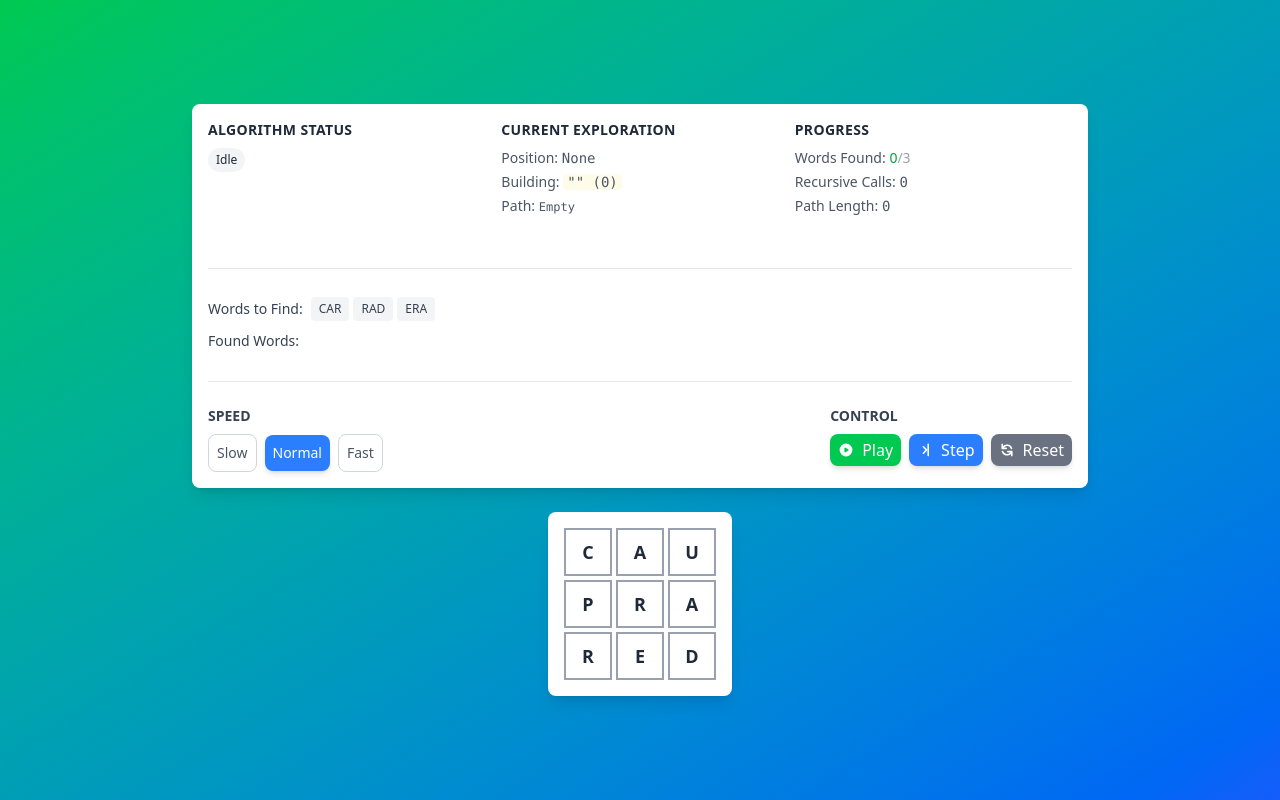
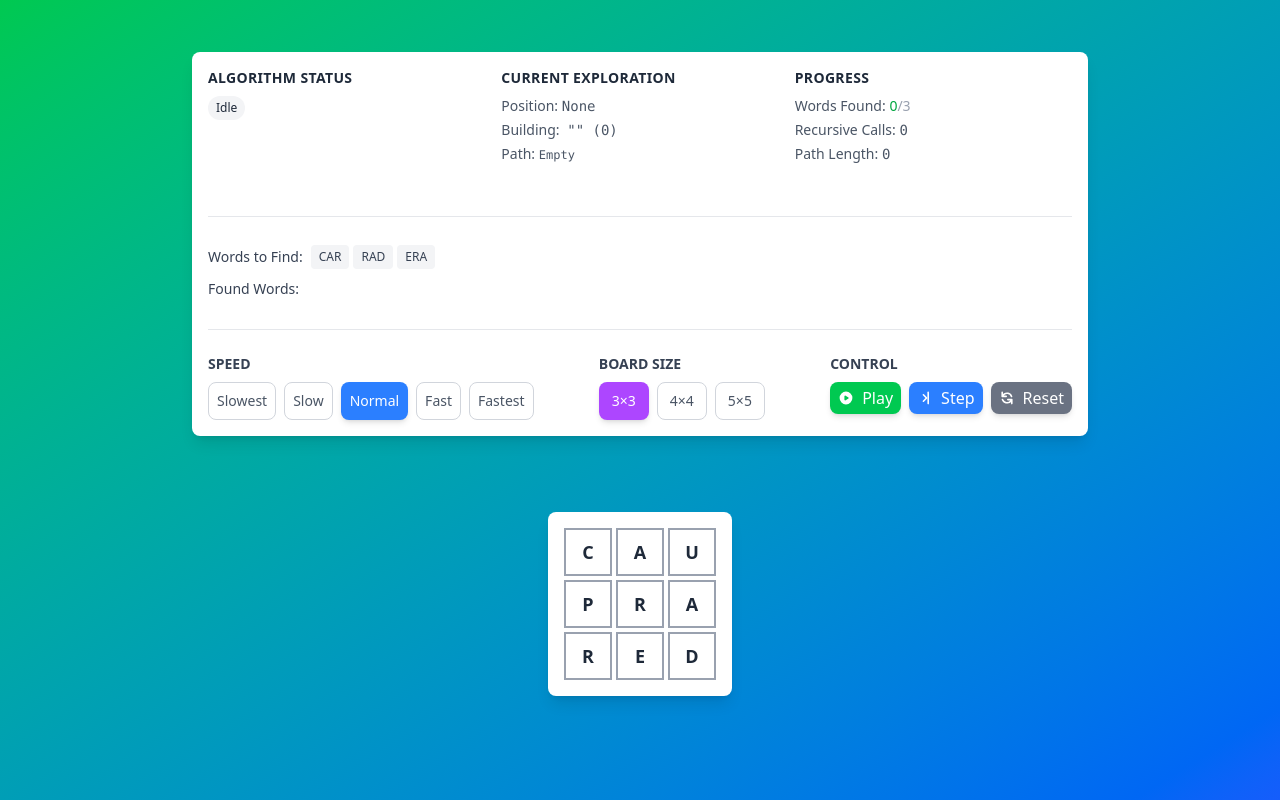
Before and after one commit to tony-montemuro/crossword, a React (Vite) app: page / in a window 1280 px wide. Built offline with nearby package versions, Linux system fonts and the light colour scheme.

Commit message:
add configurable board size, and more speed options

```diff
--- a/src/App.tsx
+++ b/src/App.tsx
@@ -1,20 +1,17 @@
-import CrosswordGrid from './components/CrosswordGrid';
+import CrosswordBoard from './components/CrosswordBoard';
 import AlgorithmDiagnostics from './components/AlgorithmDiagnostics';
 import AlgorithmControls from './components/AlgorithmControls';
 import { useAlgorithmState } from './hooks/useAlgorithmState';
 import AlgorithmDashboard from './components/AlgorithmDashboard';
 import AlgorithmWords from './components/AlgorithmWords';
+import { BOARD_CONFIGS, DEFAULT_BOARD_ID } from './data/board';
+import { useState } from 'react';
 
 function App() {
   const [algorithmState, algorithmActions] = useAlgorithmState();
+  const [selectedBoardId, setSelectedBoardId] = useState<string>(DEFAULT_BOARD_ID);
 
-  const testBoard = [
-    ['C', 'A', 'U'],
-    ['P', 'R', 'A'],
-    ['R', 'E', 'D']
-  ];
-
-  const testWords = ['CAR', 'RAD', 'ERA'];
+  const currentBoard = BOARD_CONFIGS.find(config => config.id === selectedBoardId)!;
 
   return (
     <div className="min-h-screen bg-gradient-to-br from-green-500 to-blue-600 flex flex-col items-center justify-center gap-6 p-8">
@@ -22,24 +19,24 @@ function App() {
         <AlgorithmDashboard>
           <AlgorithmDiagnostics
             algorithmState={ algorithmState }
-            wordsLength={ testWords.length }
+            wordsLength={ currentBoard.words.length }
           />
           <AlgorithmWords
             algorithmState={ algorithmState }
-            wordsToFind={ testWords }
+            wordsToFind={ currentBoard.words }
           />
           <AlgorithmControls
             state={ algorithmState }
             actions={ algorithmActions }
-            board={ testBoard }
-            words={ testWords }
+            board={ currentBoard.board }
+            words={ currentBoard.words }
+            selectedBoardId={ selectedBoardId }
+            setSelectedBoardId={ setSelectedBoardId }
           />
-
         </AlgorithmDashboard>
 
-
-        <div className="w-full flex justify-center">
-          <CrosswordGrid grid={ testBoard } algorithmState={ algorithmState } />
+        <div className="w-full flex justify-center items-center h-72">
+          <CrosswordBoard board={ currentBoard.board } algorithmState={ algorithmState } />
         </div>
       </div>
     </div>
--- a/src/components/AlgorithmControls.tsx
+++ b/src/components/AlgorithmControls.tsx
@@ -1,3 +1,4 @@
+import { BOARD_CONFIGS, DEFAULT_BOARD_ID } from '../data/board';
 import { useMemo, useState } from 'react';
 import { AlgorithmController } from '../algorithms/AlgorithmController';
 import { wordSearch } from '../algorithms/wordSearch';
@@ -8,19 +9,26 @@ interface AlgorithmControlsProps {
   actions: AlgorithmActions
   board: string[][];
   words: string[];
+  selectedBoardId: string;
+  setSelectedBoardId: React.Dispatch<React.SetStateAction<string>>;
 }
 
-export default function AlgorithmControls({ state, actions, board, words }: AlgorithmControlsProps) {
-  const [SPEED_SLOW, SPEED_NORMAL, SPEED_FAST] = [2000, 1000, 500];
+export default function AlgorithmControls({ state, actions, board, words, selectedBoardId, setSelectedBoardId }: AlgorithmControlsProps) {
+  const [SPEED_VERY_SLOW, SPEED_SLOW, SPEED_NORMAL, SPEED_FAST, SPEED_VERY_FAST] = [3000, 2000, 1000, 250, 100];
 
   const controller = useMemo(() => new AlgorithmController(actions), []);
   const [speed, setSpeed] = useState<number>(SPEED_NORMAL);
-  const algorithmGenerator = wordSearch(board, words);
+  const algorithmGenerator = wordSearch(structuredClone(board), words);
 
   const handleSpeedChange = (e: React.MouseEvent<HTMLButtonElement>): void => {
     controller.reset();
     setSpeed(parseInt(e.currentTarget.dataset.speed ?? `${SPEED_NORMAL}`));
-  }
+  };
+
+  const handleSizeChange = (e: React.MouseEvent<HTMLButtonElement>): void => {
+    controller.reset();
+    setSelectedBoardId(e.currentTarget.dataset.size ?? `${DEFAULT_BOARD_ID}`);
+  };
 
   const handlePlayPause = () => {
     if (state.isRunning && !state.isPaused) {
@@ -76,12 +84,26 @@ export default function AlgorithmControls({ state, actions, board, words }: Algo
         <h3 className="text-sm font-semibold text-gray-700 uppercase mb-2">Speed</h3>
         <div className="flex items-center justify-center gap-2">
           <button
+            data-speed={ SPEED_VERY_SLOW }
+            onClick={ (e) => handleSpeedChange(e) }
+            className={ `
+        px-2 py-2 rounded-lg font-medium transition-all duration-200 text-sm
+        ${speed === SPEED_VERY_SLOW
+                ? 'bg-blue-500 text-white shadow-md border border-transparent'
+                : 'bg-white text-gray-600 border border-gray-300 hover:border-blue-400 hover:text-blue-600'
+              }
+      `}
+          >
+            Slowest
+          </button>
+
+          <button
             data-speed={ SPEED_SLOW }
             onClick={ (e) => handleSpeedChange(e) }
             className={ `
         px-2 py-2 rounded-lg font-medium transition-all duration-200 text-sm
         ${speed === SPEED_SLOW
-                ? 'bg-blue-500 text-white shadow-md'
+                ? 'bg-blue-500 text-white shadow-md border border-transparent'
                 : 'bg-white text-gray-600 border border-gray-300 hover:border-blue-400 hover:text-blue-600'
               }
       `}
@@ -94,7 +116,7 @@ export default function AlgorithmControls({ state, actions, board, words }: Algo
             className={ `
         px-2 py-2 rounded-lg font-medium transition-all duration-200 text-sm
         ${speed === SPEED_NORMAL
-                ? 'bg-blue-500 text-white shadow-md border-transparent'
+                ? 'bg-blue-500 text-white shadow-md border border-transparent'
                 : 'bg-white text-gray-600 border border-gray-300 hover:border-blue-400 hover:text-blue-600'
               }
       `}
@@ -107,18 +129,53 @@ export default function AlgorithmControls({ state, actions, board, words }: Algo
             className={ `
         px-2 py-2 rounded-lg font-medium transition-all duration-200 text-sm
         ${speed === SPEED_FAST
-                ? 'bg-blue-500 text-white shadow-md'
+                ? 'bg-blue-500 text-white shadow-md border border-transparent'
                 : 'bg-white text-gray-600 border border-gray-300 hover:border-blue-400 hover:text-blue-600'
               }
       `}
           >
             Fast
           </button>
+          <button
+            data-speed={ SPEED_VERY_FAST }
+            onClick={ (e) => handleSpeedChange(e) }
+            className={ `
+        px-2 py-2 rounded-lg font-medium transition-all duration-200 text-sm
+        ${speed === SPEED_VERY_FAST
+                ? 'bg-blue-500 text-white shadow-md border border-transparent'
+                : 'bg-white text-gray-600 border border-gray-300 hover:border-blue-400 hover:text-blue-600'
+              }
+      `}
+          >
+            Fastest
+          </button>
+
+        </div>
+      </div>
+      <div>
+        <h3 className="text-sm font-semibold text-gray-700 uppercase mb-2">Board Size</h3>
+        <div className="flex items-center justify-center gap-2">
+          { BOARD_CONFIGS.map((config) => (
+            <button
+              data-size={ config.id }
+              key={ config.id }
+              onClick={ (e) => handleSizeChange(e) }
+              className={ `
+          px-3 py-2 rounded-lg font-medium transition-all duration-200 text-sm
+          ${selectedBoardId === config.id
+                  ? 'bg-purple-500 text-white shadow-md border border-transparent'
+                  : 'bg-white text-gray-600 border border-gray-300 hover:border-purple-400 hover:text-purple-600'
+                }
+        `}
+            >
+              { config.name }
+            </button>
+          )) }
         </div>
       </div>
 
+      {/* Control buttons */ }
       <div className="flex flex-col">
-        {/* Play/Pause Button */ }
         <h3 className="text-sm font-semibold text-gray-700 uppercase mb-2">Control</h3>
         <div className="flex items-center justify-center gap-2">
           <button
@@ -138,7 +195,6 @@ export default function AlgorithmControls({ state, actions, board, words }: Algo
             { getPlayPauseButtonText() }
           </button>
 
-          {/* Step Button */ }
           <button
             onClick={ handleStep }
             disabled={ state.isComplete || (state.isRunning && !state.isPaused) }
@@ -157,7 +213,6 @@ export default function AlgorithmControls({ state, actions, board, words }: Algo
             Step
           </button>
 
-          {/* Reset Button */ }
           <button
             onClick={ handleReset }
             className="flex items-center gap-2 px-2 py-1 rounded-lg font-medium bg-gray-500 hover:bg-gray-600 text-white shadow-md hover:shadow-lg transition-all duration-200"
--- a/src/components/AlgorithmDiagnostics.tsx
+++ b/src/components/AlgorithmDiagnostics.tsx
@@ -68,7 +68,7 @@ export default function AlgorithmDiagnostics({ algorithmState, wordsLength }: Pr
               Position: <span className="font-mono font-medium">{ formatPosition(stacks.positions.at(-1)) }</span>
             </div>
             <div className="text-gray-600">
-              Building: <span className="font-mono font-medium bg-yellow-50 px-1 rounded">
+              Building: <span className="font-mono font-medium px-1 rounded">
                 "{ stacks.words.at(-1) }" ({ stacks.words.at(-1)?.length ?? '0' })
               </span>
             </div>
--- a/src/components/CrosswordGrid.tsx
+++ b/src/components/CrosswordBoard.tsx
@@ -1,13 +1,13 @@
 import type { AlgorithmState } from '../types/AlgorithmState';
 
-interface CrosswordGridProps {
-  grid: string[][];
+interface Props {
+  board: string[][];
   algorithmState?: AlgorithmState;
 }
 
-export default function CrosswordGrid({ grid, algorithmState }: CrosswordGridProps) {
-  const rows = grid.length;
-  const cols = grid[0]?.length || 0;
+export default function CrosswordBoard({ board, algorithmState }: Props) {
+  const rows = board.length;
+  const cols = board[0]?.length || 0;
 
   const getCellClassName = (rowIndex: number, colIndex: number): string => {
     let baseClasses = "w-12 h-12 border-2 flex items-center justify-center text-lg font-bold transition-all duration-300";
@@ -16,22 +16,20 @@ export default function CrosswordGrid({ grid, algorithmState }: CrosswordGridPro
       return `${baseClasses} border-gray-400 bg-white text-gray-800`;
     }
 
-    // Current position - bright highlight with pulsing animation
     const currentPosition = algorithmState.stacks.positions.at(-1);
     if (currentPosition && currentPosition[0] === colIndex && currentPosition[1] === rowIndex) {
       return `${baseClasses} border-yellow-400 bg-yellow-200 text-gray-800 animate-pulse ring-2 ring-yellow-400`;
     }
 
-    // Current path - show the active exploration path
     if (algorithmState.stacks.positions.some(pos => pos[0] === colIndex && pos[1] === rowIndex)) {
       return `${baseClasses} border-blue-400 bg-blue-100 text-gray-800`;
     }
 
-    // Default cell
     return `${baseClasses} border-gray-400 bg-white text-gray-800`;
   };
 
   return (
+    <div>
       <div
         className="inline-grid gap-1 p-4 bg-white rounded-lg shadow-lg"
         style={ {
@@ -39,7 +37,7 @@ export default function CrosswordGrid({ grid, algorithmState }: CrosswordGridPro
           gridTemplateRows: `repeat(${rows}, 1fr)`
         } }
       >
-      { grid.map((row, rowIndex) =>
+        { board.map((row, rowIndex) =>
           row.map((char, colIndex) => (
             <div
               key={ `${rowIndex}-${colIndex}` }
@@ -50,5 +48,6 @@ export default function CrosswordGrid({ grid, algorithmState }: CrosswordGridPro
           ))
         ) }
       </div>
+    </div>
   );
 }
--- /dev/null
+++ b/src/data/board.ts
@@ -0,0 +1,49 @@
+// src/data/boards.ts
+export interface BoardConfig {
+    id: string;
+    name: string;
+    size: string;
+    board: string[][];
+    words: string[];
+}
+
+export const BOARD_CONFIGS: BoardConfig[] = [
+    {
+        id: '3x3',
+        name: '3×3',
+        size: 'Small',
+        board: [
+            ['C', 'A', 'U'],
+            ['P', 'R', 'A'],
+            ['R', 'E', 'D']
+        ],
+        words: ['CAR', 'RAD', 'ERA']
+    },
+    {
+        id: '4x4',
+        name: '4×4',
+        size: 'Medium',
+        board: [
+            ['T', 'H', 'I', 'S'],
+            ['W', 'A', 'T', 'S'],
+            ['O', 'A', 'H', 'G'],
+            ['F', 'G', 'D', 'T']
+        ],
+        words: ['OATH', 'EAT', 'WHAT', 'THIS']
+    },
+    {
+        id: '5x5',
+        name: '5×5',
+        size: 'Large',
+        board: [
+            ['A', 'B', 'C', 'E', 'D'],
+            ['S', 'F', 'C', 'S', 'A'],
+            ['A', 'D', 'E', 'E', 'B'],
+            ['A', 'B', 'C', 'D', 'E'],
+            ['A', 'S', 'A', 'S', 'A']
+        ],
+        words: ['ABCCED', 'SEE', 'SEED', 'AS']
+    }
+];
+
+export const DEFAULT_BOARD_ID = '3x3';
```
Lines whose indentation alone changed are shown as unchanged.
